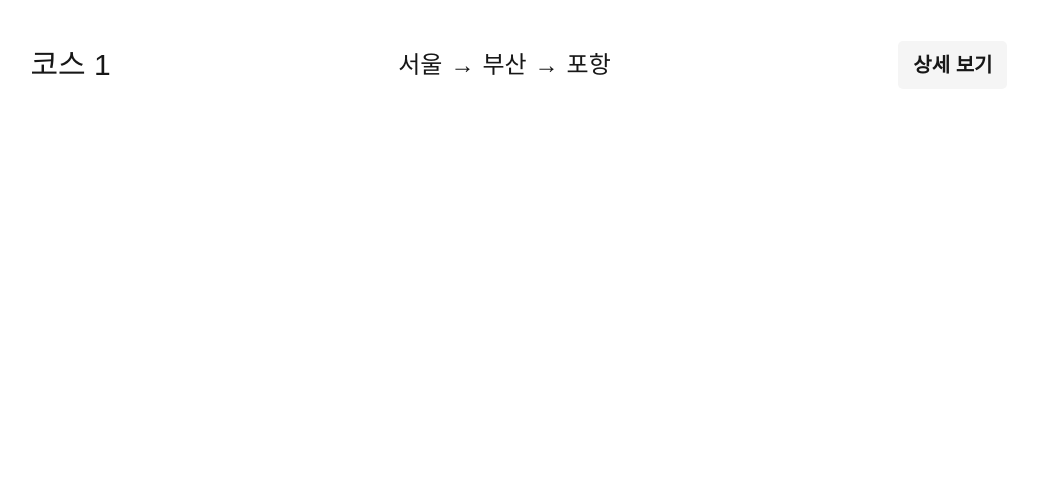
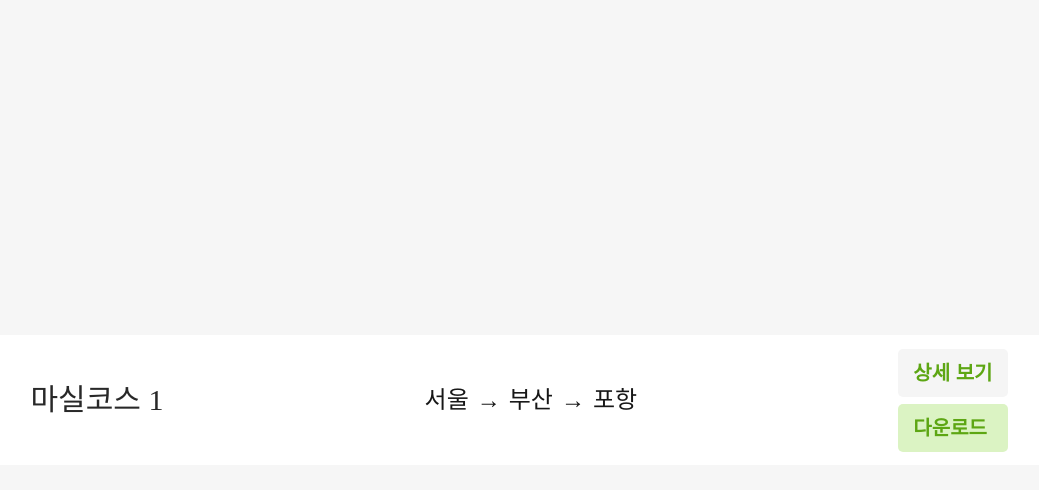
Before and after one commit to Club-PARD/6th_MASIL_FE, a Next.js app: page /guide in a window 1280 px wide. Shown: the top 490 px of the page, without its empty margins (121-1160 px from the left). Built offline with nearby package versions, Linux system fonts and the light colour scheme.

Commit message:
fix: guide card 완성, 폰트 미적용

```diff
--- a/src/components/GuideCard.tsx
+++ b/src/components/GuideCard.tsx
@@ -15,9 +15,9 @@ const Card = ({
     const [open, setOpen] = useState(false);
 
     return (
-        <div className="flex flex-row w-[1121px] h-[130px] px-[72px] py-[29px] bg-white rounded-[20px] items-center justify-between">
-            <div>
-                <span className="text-3xl">코스 {number}</span>
+        <div className="flex flex-row w-[1121px] h-[130px] m-[] px-[72px] py-[29px] bg-white rounded-[20px] items-center justify-between">
+            <div className="text-3xl text-[#282828] text-3xl font-normal font-['Jalnan_2']">
+                마실코스 {number}
             </div>
             <div className="flex flex-row space-x-2">
                 {course.map((location, index) => (
@@ -27,8 +27,13 @@ const Card = ({
                     </div>
                 ))}
             </div>
-            <div className="px-[15px] py-2.5 bg-neutral-100 rounded-[5px] gap-2.5 cursor-pointe text-xl font-semibold" onClick={() => setOpen(!open)}>
-                상세 보기
+            <div className="flex flex-col gap-[7px]">
+                <div className="px-[15px] py-2.5 bg-neutral-100 rounded-[5px] gap-2.5 cursor-pointe text-xl text-[#5DA613] font-semibold" onClick={() => setOpen(!open)}>
+                    상세 보기
+                </div>
+                <div className="px-[15px] py-2.5 bg-[#DBF3C3] rounded-[5px] gap-2.5 cursor-pointe text-xl text-[#5DA613] font-semibold">
+                    다운로드
+                </div>
             </div>
         </div>
     );
--- a/src/pages/guide/index.tsx
+++ b/src/pages/guide/index.tsx
@@ -2,7 +2,7 @@ import Card from "@/components/GuideCard";
 
 export default function GuidePage() {
     return(
-        <div className="flex flex-col items-center justify-center">
+        <div className="flex flex-col items-center justify-center min-h-lvh bg-[#F6F6F6]">
             {/* main page에 구현된 거 가져올 예정 */}
 
             {/* 아직 API 명세서 못 받아서 어떤 데이터 들어올지 모름
```
